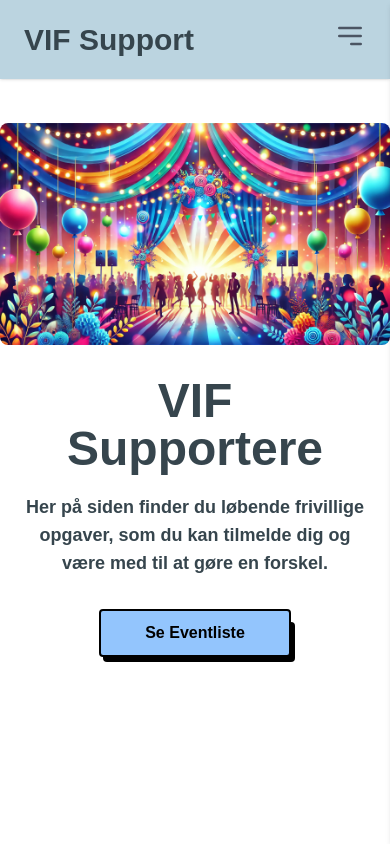
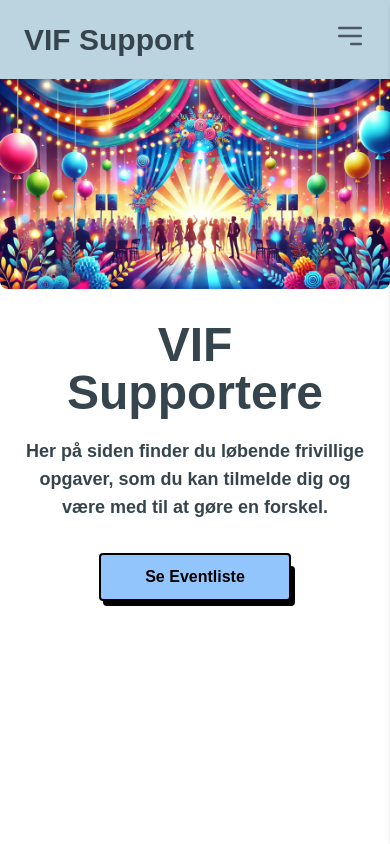
Before and after one commit to Kongriel/vifsupport, a Next.js app: page / in a window 390 px wide. Shown: the top 844 px of the page. Built offline with nearby package versions, Linux system fonts and the light colour scheme.

Commit message:
“ting”

```diff
--- a/src/pages/index.js
+++ b/src/pages/index.js
@@ -11,7 +11,7 @@ export default function Home() {
       </Head>
       <div className="flex min-h-screen md:pl-6 md:mt-16 md:pr-6 flex-col md:flex-row items-center justify-center  ">
         {/* Billede */}
-        <div className="w-full md:-mt-4 -mt-16  md:w-1/2">
+        <div className="w-full md:-mt-4 -mt-44  md:w-1/2">
           <Image src="/forside.webp" alt="VIF Gymnastik" width={500} height={500} className="object-cover rounded-lg w-full h-auto" />
         </div>
 
```
